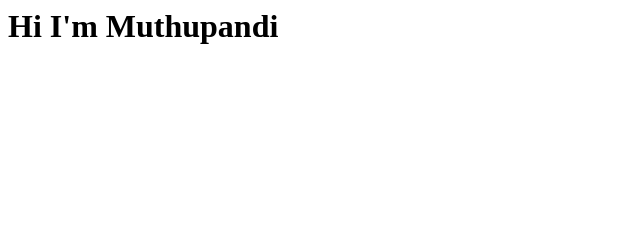
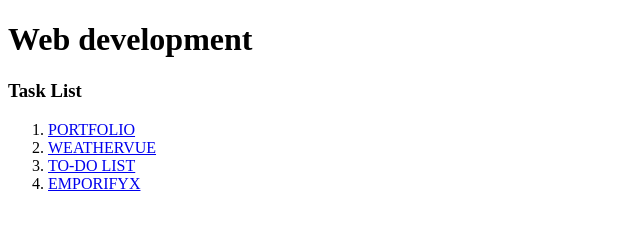
Before and after one commit to M-Muthu-Pandi/CBTCIP, a plain HTML site: page index.html in a window 1280 px wide. Shown: the whole page, without its empty margins (0-640 px from the left). Drawn offline with Linux system fonts and the light colour scheme.

Commit message:
Add files via upload

```diff
--- a/index.html
+++ b/index.html
@@ -1,9 +1,20 @@
-<DOCTYPE html>
-  <html>
-    <head>
-      <title>Internship</title>
-    </head>
-    <body>
-      <h1>Hi I'm Muthupandi</h1>
-    </body>
-  </html>
+<!DOCTYPE html>
+<html lang="en">
+<head>
+  <meta charset="UTF-8">
+  <meta name="viewport" content="width=device-width, initial-scale=1.0">
+  <title>Muthu Internship</title>
+</head>
+<body>
+  <div>
+    <h1>Web development</h1>
+    <h3>Task List</h3>
+    <ol>
+      <li><a href="./PORTFOLIO/portfolio.html">PORTFOLIO</a></li>
+      <li><a href="./WEATHERVUE/weathervue.html">WEATHERVUE</a></li>
+      <li><a href="./TO-DO-LIST/todolist.html">TO-DO LIST</a></li>
+      <li><a href="./EMPORIFYX/emporifyx.html">EMPORIFYX</a></li>
+    </ol>
+  </div>
+</body>
+</html>
```
